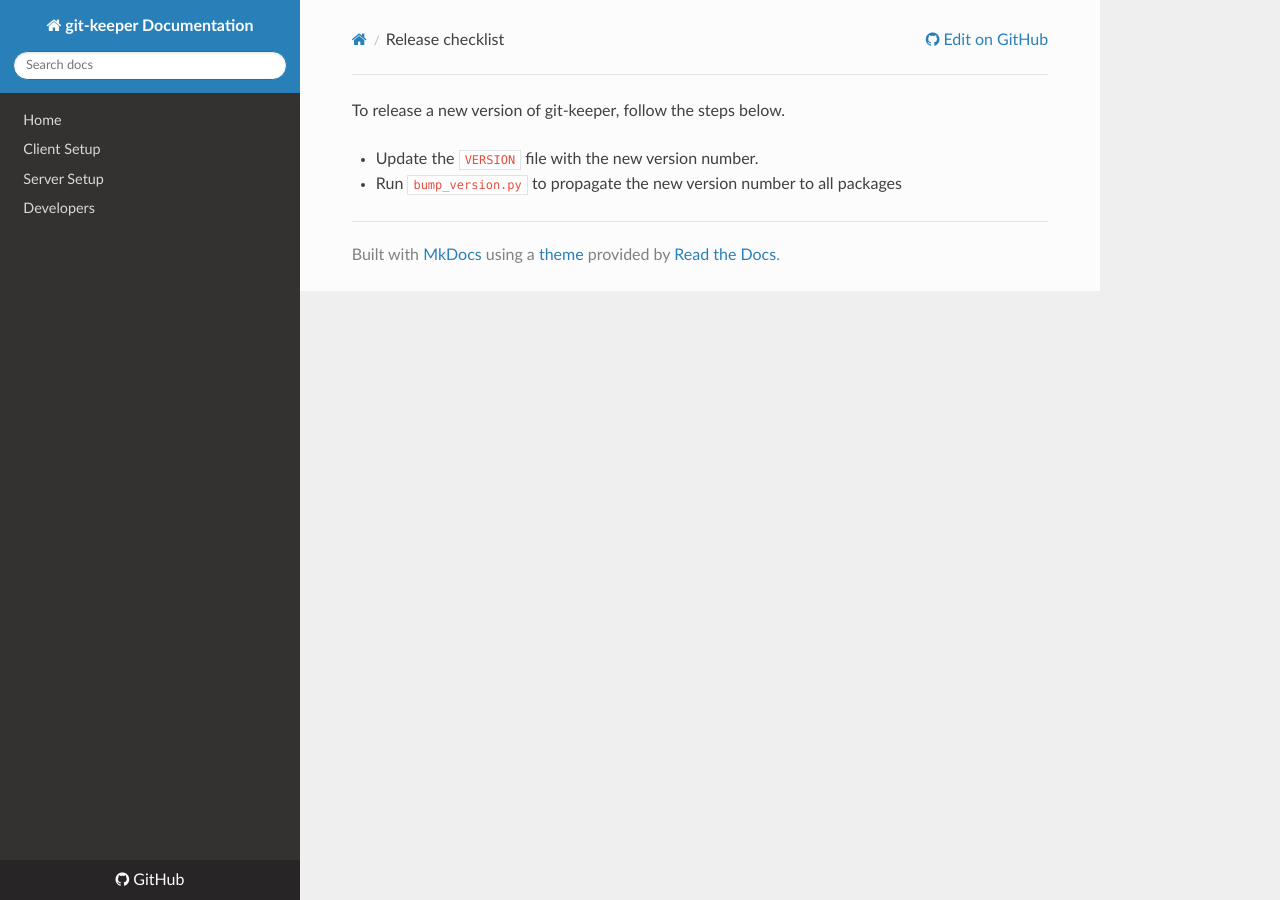
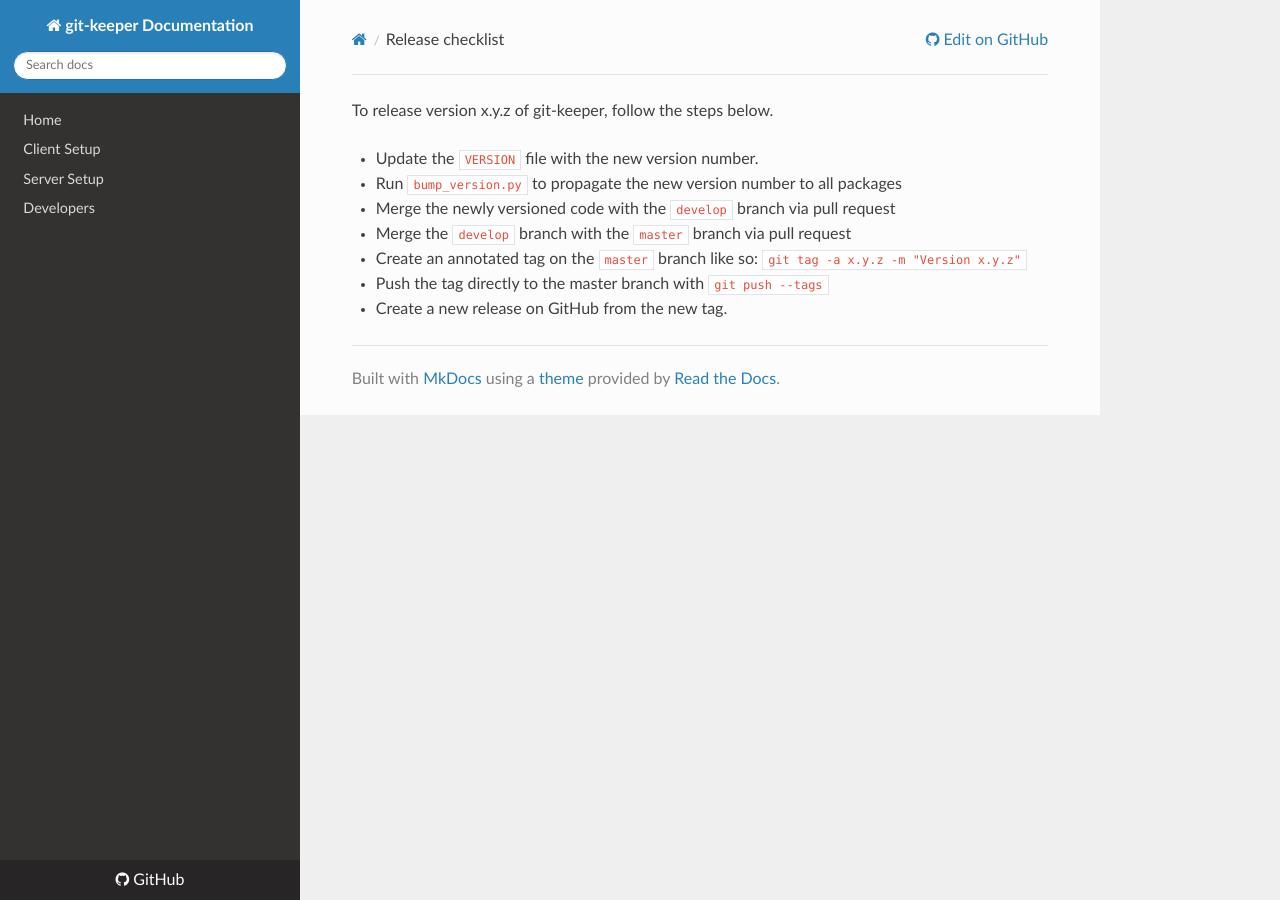
Before and after one commit to git-keeper/git-keeper, an MkDocs documentation site: the page built from docs/release_checklist.md, in a window 1280 px wide. Built offline with MkDocs 1.6.1, drawn with Linux system fonts in a browser that asks for light colours; nearby versions of some CDN libraries; old or Windows-style settings are respelled for this version of MkDocs.

Commit message:
Add GitHub steps to release checklist

```diff
--- a/docs/release_checklist.md
+++ b/docs/release_checklist.md
@@ -1,4 +1,12 @@
-To release a new version of git-keeper, follow the steps below.
+To release version x.y.z of git-keeper, follow the steps below.
 
 * Update the `VERSION` file with the new version number.
-* Run `bump_version.py` to propagate the new version number to all packages
+* Run `bump_version.py` to propagate the new version number to all
+  packages
+* Merge the newly versioned code with the `develop` branch via pull
+  request
+* Merge the `develop` branch with the `master` branch via pull request
+* Create an annotated tag on the `master` branch like so:
+  `git tag -a x.y.z -m "Version x.y.z"`
+* Push the tag directly to the master branch with `git push --tags`
+* Create a new release on GitHub from the new tag.
```
